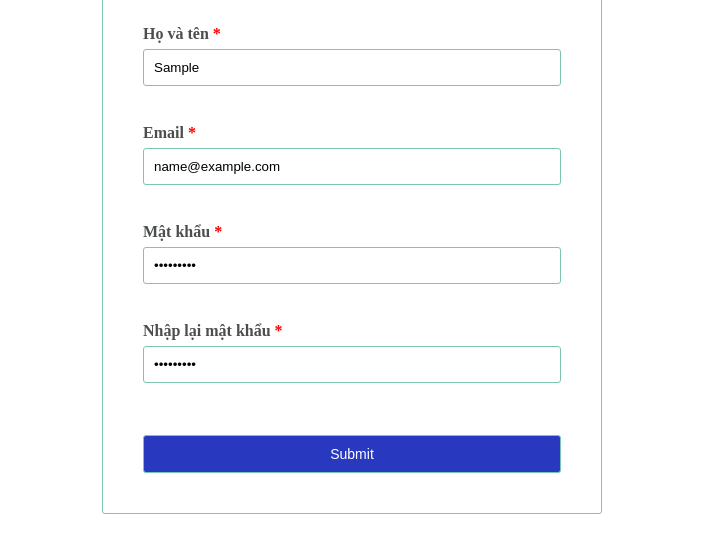
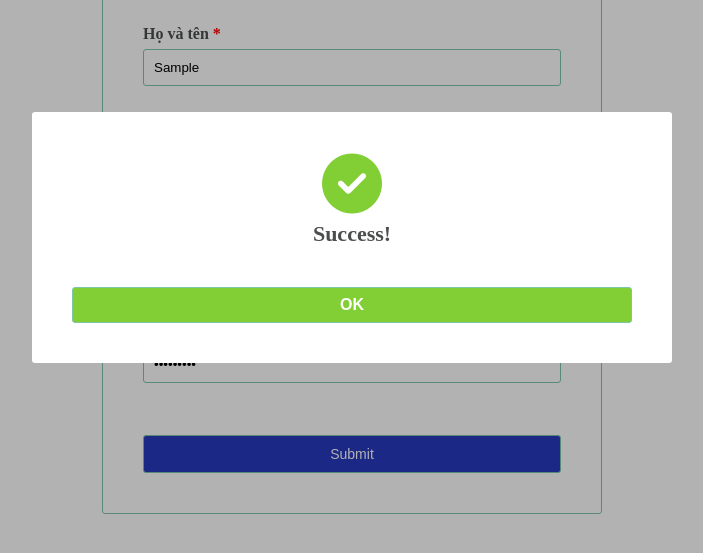
Before and after one commit to huong0706/Validation, a plain HTML site: page index.html in a window 1280 px wide. Both pictures are taken after typing "Sample", "name@example.com", "Sample123", "Sample123" into the empty fields and a click on the button "Submit". Shown: the part 139-692 px from the top of the page, without its empty margins (288-991 px from the left). Drawn offline with Linux system fonts and the light colour scheme.

Commit message:
popup notify

```diff
--- a/assets/css/main.css
+++ b/assets/css/main.css
@@ -7,8 +7,9 @@
     --text-color: #4c4e4e;
     --white-color: #fff;
     --border-color: #7ec6a8;
-    --background-button: #2839c0    ;
+    --background-button: #2839c0;
     --border-radius: 3px;
+    --modal-color: #81ce35;
 }
 #form {
     max-width: 500px;
@@ -49,20 +50,19 @@
     font-size: 14px;
     font-weight: 500;
     color: var(--white-color);
-    background-color: var(--background-button) ;
+    background-color: var(--background-button);
     border: 1px solid var(--border-color);
     padding: 10px 16px;
     cursor: pointer;
     border-radius: var(--border-radius);
     margin-top: 20px;
     width: 100%;
-    transition: .3s;
+    transition: 0.3s;
 }
 .form__submit.disabled {
     background-color: #eee;
     color: #9999;
     border: none;
-
 }
 .form__submit:not(.disabled):hover {
     filter: brightness(1.2);
@@ -74,3 +74,76 @@
 .invalid .form__input {
     border-color: red;
 }
+.modal {
+    position: fixed;
+    width: 100%;
+    height: 100%;
+    top: 0;
+    left: 0;
+    background-color: rgba(0, 0, 0, 0.3);
+    transition: 0.3s;
+}
+.modal.active {
+    visibility: visible;
+}
+.modal.active .modal__content {
+    animation: toDown linear 0.3s forwards;
+}
+.modal.hidden {
+    visibility: hidden;
+}
+.modal.hidden .modal__content {
+    animation: toTop linear 0.3s forwards;
+}
+.modal__content {
+    width: 50%;
+    margin: auto;
+    background-color: var(--white-color);
+    text-align: center;
+    padding: 40px;
+    border-radius: var(--border-radius);
+}
+
+.modal__icon {
+    font-size: 60px;
+    color: var(--modal-color);
+}
+.modal__text,
+.modal__button {
+    font-weight: 600;
+}
+.modal__text {
+    font-size: 22px;
+    color: var(--text-color);
+    margin-bottom: 40px;
+}
+.modal__button {
+    width: 100%;
+    padding: 8px 0;
+    font-size: 16px;
+    color: var(--white-color);
+    background-color: var(--modal-color);
+    border: 1px solid var(--border-color);
+    border-radius: var(--border-radius);
+    cursor: pointer;
+}
+@keyframes toDown {
+    from {
+        opacity: 0;
+        transform: translateY(-100%);
+    }
+    to {
+        opacity: 1;
+        transform: translateY(100%);
+    }
+}
+@keyframes toTop {
+    from {
+        opacity: 1;
+        transform: translateY(100%);
+    }
+    to {
+        opacity: 0;
+        transform: translateY(-100%);
+    }
+}
--- a/assets/js/validate.js
+++ b/assets/js/validate.js
@@ -1,24 +1,26 @@
 function Validation(options) {
     const formElement = document.querySelector(options.form);
-    const submitElement = document.querySelector(options.submit);
-    const parentElements = document.querySelectorAll(options.item);
     const selectorRules = {};
 
-    function disabledSubmit() {
+    //Check invalid form
+    function checkValidate(parentElements, submitElement) {
         let isFormValid = true;
         parentElements.forEach((parentElement) => {
             if (parentElement.classList.contains("invalid")) {
                 isFormValid = false;
             }
         });
+        //Disable/enable submit button
         if (!isFormValid) {
             submitElement.classList.add("disabled");
         } else {
             submitElement.classList.remove("disabled");
         }
+        return isFormValid;
     }
+    // Show error message
     function validate(inputElement, rule) {
-        const errorElement = inputElement.parentElement.querySelector(options.error);
+        const errorElement = inputElement.parentElement.querySelector(".form__message");
         const rules = selectorRules[rule.selector];
         for (let i = 0; i < rules.length; i++) {
             var errorMessage = rules[i](inputElement.value);
@@ -34,13 +36,33 @@ function Validation(options) {
     }
 
     if (formElement) {
+        const parentElements = document.querySelectorAll(".form__item");
+        const submitElement = formElement.querySelector(".form__submit");
+        const modalNotify = formElement.querySelector(".modal");
+        const modalBtn = formElement.querySelector(".modal__button");
+
         formElement.addEventListener("submit", function (e) {
             e.preventDefault();
+        });
+
+        submitElement.addEventListener("click", function () {
             options.rules.forEach((rule) => {
                 const inputElement = formElement.querySelector(rule.selector);
                 validate(inputElement, rule);
-                disabledSubmit();
             });
+            const isFormValid = checkValidate(parentElements, submitElement);
+            if (isFormValid) {
+                if (modalNotify.classList.contains("hidden")) {
+                    modalNotify.classList.remove("hidden");
+                }
+                modalNotify.classList.add("active");
+            }
+        });
+        modalBtn.addEventListener("click", () => {
+            if (modalNotify.classList.contains("active")) {
+                modalNotify.classList.remove("active");
+            }
+            modalNotify.classList.add("hidden");
         });
 
         options.rules.forEach((rule) => {
@@ -53,15 +75,15 @@ function Validation(options) {
             if (inputElement) {
                 inputElement.addEventListener("input", () => {
                     validate(inputElement, rule);
-                    disabledSubmit();
+                    checkValidate(parentElements, submitElement);
                 });
             }
-            if (inputElement) {
-                inputElement.addEventListener("blur", () => {
-                    validate(inputElement, rule);
-                    disabledSubmit();
-                });
-            }
+            // if (inputElement) {
+            //     inputElement.addEventListener("blur", () => {
+            //         validate(inputElement, rule);
+            //         checkValidate(parentElements, submitElement);
+            //     });
+            // }
         });
     }
 }
--- a/index.html
+++ b/index.html
@@ -11,6 +11,13 @@
         <meta name="description" content="" />
         <meta name="viewport" content="width=device-width, initial-scale=1" />
         <link rel="stylesheet" href="assets/css/main.css" />
+        <link
+            rel="stylesheet"
+            href="https://cdnjs.cloudflare.com/ajax/libs/font-awesome/6.2.0/css/all.min.css"
+            integrity="sha512-xh6O/CkQoPOWDdYTDqeRdPCVd1SpvCA9XXcUnZS2FmJNp1coAFzvtCN9BmamE+4aHK8yyUHUSCcJHgXloTyT2A=="
+            crossorigin="anonymous"
+            referrerpolicy="no-referrer"
+        />
     </head>
     <body>
         <!--[if lt IE 7]>
@@ -55,15 +62,22 @@
                 <span class="form__message"></span>
             </div>
             <button class="form__submit">Submit</button>
+
+            <div class="modal hidden">
+                <div class="modal__content">
+                    <div class="modal__icon">
+                        <i class="fa-solid fa-circle-check"></i>
+                    </div>
+                    <div class="modal__text">Success!</div>
+                    <button class="modal__button">OK</button>
+                </div>
+            </div>
         </form>
 
         <script src="assets/js/validate.js"></script>
         <script>
             Validation({
                 form: "#form",
-                submit: ".form__submit",
-                error: ".form__message",
-                item: ".form__item",
                 rules: [
                     Validation.isRequired("#name"),
                     Validation.isName("#name"),
@@ -73,7 +87,7 @@
                     Validation.isPassword("#password", 8, 32),
                     Validation.isRequired("#password-confirm"),
                     Validation.isConfirmed("#password-confirm", function () {
-                        return document.querySelector("#password").value;
+                        return document.querySelector("#form #password").value;
                     }),
                 ],
             });
```
